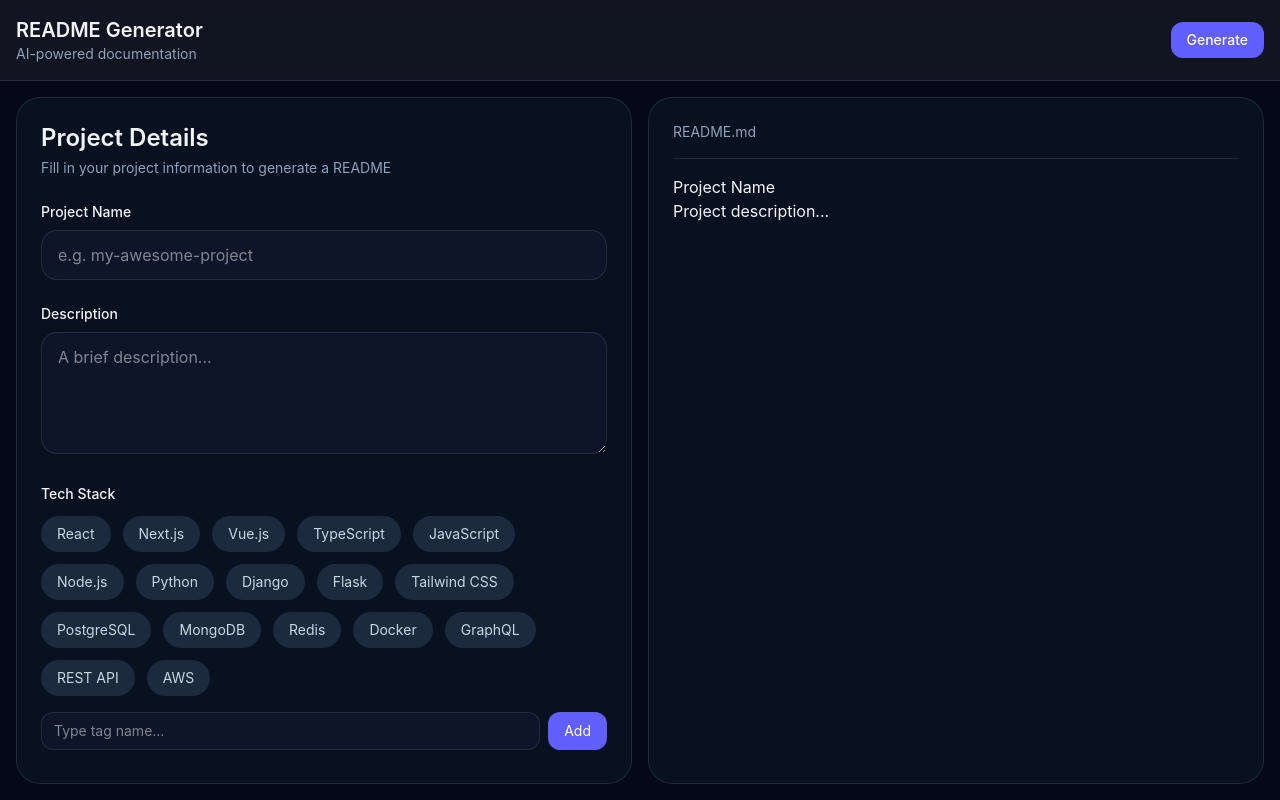
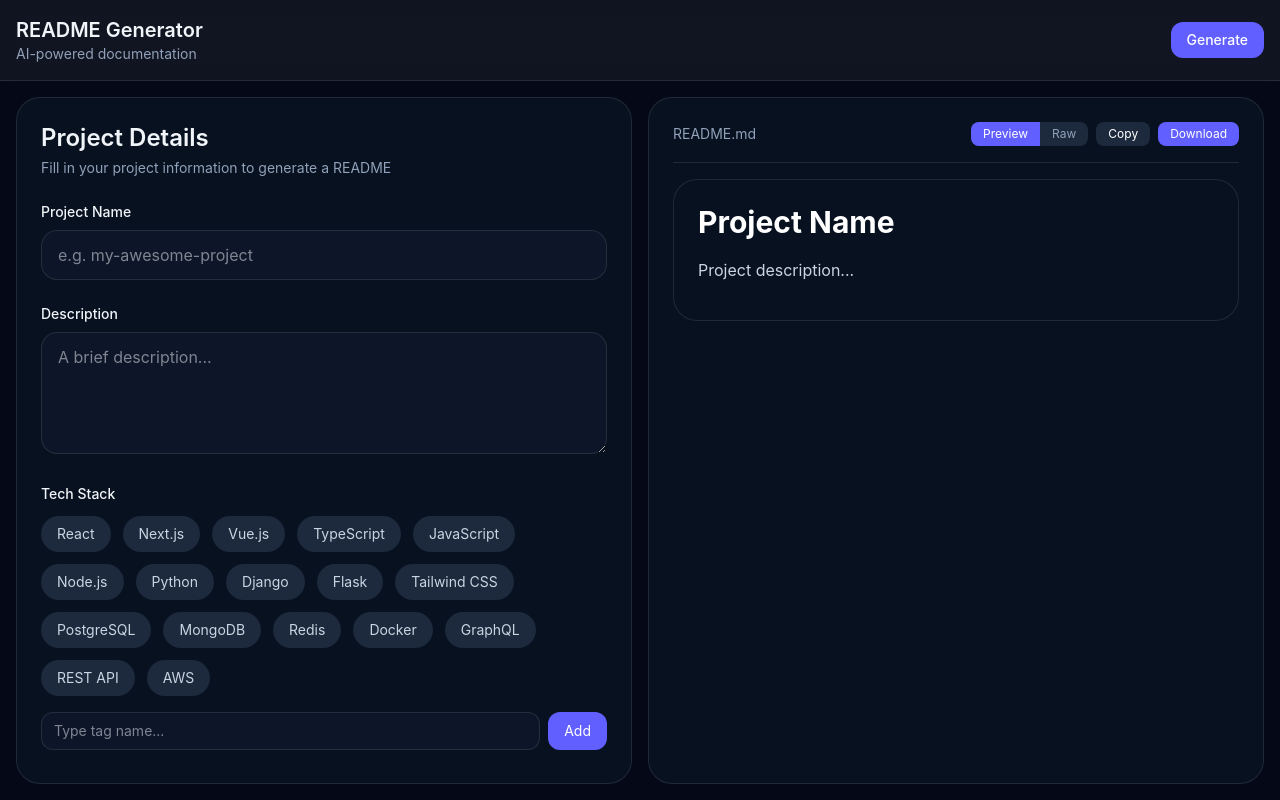
Before and after one commit to Cemrecicek/ai-readme-generator, a React (Vite) app: page / in a window 1280 px wide. Built offline with nearby package versions, Linux system fonts and the light colour scheme.

Commit message:
enhance preview panel with raw view, copy, and retry actions

```diff
--- a/src/features/generator/PreviewPanel.tsx
+++ b/src/features/generator/PreviewPanel.tsx
@@ -1,41 +1,193 @@
-import ReactMarkdown from "react-markdown";
+import { useState } from "react";
+import ReactMarkdown, { type Components } from "react-markdown";
 
 type Props = {
   projectName: string;
   description: string;
   tags: string[];
+  generatedMarkdown: string;
+  loading: boolean;
+  error: string;
+  onRetry: () => void;
+};
+
+const markdownComponents: Components = {
+  h1: ({ ...props }) => (
+    <h1 className="mt-0 mb-4 text-3xl font-bold text-white" {...props} />
+  ),
+  h2: ({ ...props }) => (
+    <h2 className="mt-8 mb-3 text-2xl font-semibold text-white" {...props} />
+  ),
+  h3: ({ ...props }) => (
+    <h3 className="mt-6 mb-2 text-xl font-semibold text-white" {...props} />
+  ),
+  p: ({ ...props }) => (
+    <p className="my-3 leading-7 text-slate-300" {...props} />
+  ),
+  ul: ({ ...props }) => (
+    <ul className="my-3 list-disc pl-6 space-y-2 text-slate-300" {...props} />
+  ),
+  ol: ({ ...props }) => (
+    <ol className="my-3 list-decimal pl-6 space-y-2 text-slate-300" {...props} />
+  ),
+  li: ({ ...props }) => <li className="leading-7" {...props} />,
+  strong: ({ ...props }) => (
+    <strong className="font-semibold text-white" {...props} />
+  ),
+  a: ({ ...props }) => (
+    <a className="text-indigo-400 underline hover:text-indigo-300" {...props} />
+  ),
+  code({ inline, children, ...props }: any) {
+    return inline ? (
+      <code className="bg-white/10 px-1 py-0.5 rounded text-pink-300" {...props}>
+        {children}
+      </code>
+    ) : (
+      <pre className="my-4 bg-slate-950/80 p-4 rounded-2xl overflow-x-auto">
+        <code {...props}>{children}</code>
+      </pre>
+    );
+  },
 };
 
 export default function PreviewPanel({
   projectName,
   description,
   tags,
+  generatedMarkdown,
+  loading,
+  error,
+  onRetry,
 }: Props) {
-  const markdown = `
+  const [copied, setCopied] = useState(false);
+  const [mode, setMode] = useState<"preview" | "raw">("preview");
+
+  const fallbackMarkdown = `
 # ${projectName || "Project Name"}
 
 ${description || "Project description..."}
 
-${
-  tags.length > 0
-    ? `## Tech Stack
+${tags.length > 0
+      ? `## Tech Stack
 
 ${tags.map((tag) => `- ${tag}`).join("\n")}`
-    : ""
-}
+      : ""
+    }
 `;
+
+  const markdownToShow =
+    generatedMarkdown && generatedMarkdown.length > 10
+      ? generatedMarkdown
+      : fallbackMarkdown;
+
+  const handleCopy = () => {
+    navigator.clipboard.writeText(markdownToShow);
+    setCopied(true);
+    setTimeout(() => setCopied(false), 2000);
+  };
+
+  const handleDownload = () => {
+    const blob = new Blob([markdownToShow], {
+      type: "text/markdown",
+    });
+
+    const url = URL.createObjectURL(blob);
+
+    const a = document.createElement("a");
+    a.href = url;
+    a.download = "README.md";
+
+    document.body.appendChild(a);
+    a.click();
+    document.body.removeChild(a);
+
+    URL.revokeObjectURL(url);
+  };
 
   return (
     <div className="flex flex-col h-full rounded-3xl border border-white/10 bg-[#07111f] p-6">
 
       {/* HEADER */}
-      <div className="mb-4 border-b border-white/10 pb-4 flex justify-between items-center">
+      <div className="mb-4 border-b border-white/10 pb-4 flex flex-col sm:flex-row sm:items-center justify-between gap-3">
+
         <span className="text-sm text-slate-400">README.md</span>
+
+        <div className="flex flex-wrap items-center gap-2 justify-end">
+
+          {/* TOGGLE */}
+          <div className="flex bg-slate-800 rounded-lg overflow-hidden text-xs">
+            <button
+              onClick={() => setMode("preview")}
+              className={`px-3 py-1 ${mode === "preview"
+                ? "bg-indigo-500 text-white"
+                : "text-slate-400"
+                }`}
+            >
+              Preview
+            </button>
+
+            <button
+              onClick={() => setMode("raw")}
+              className={`px-3 py-1 ${mode === "raw"
+                ? "bg-indigo-500 text-white"
+                : "text-slate-400"
+                }`}
+            >
+              Raw
+            </button>
+          </div>
+
+          {/* COPY */}
+          <button
+            onClick={handleCopy}
+            className="text-[10px] sm:text-xs bg-slate-800 hover:bg-slate-700 px-2 sm:px-3 py-1 rounded-lg text-white"
+          >
+            {copied ? "Copied!" : "Copy"}
+          </button>
+
+          {/* DOWNLOAD */}
+          <button
+            onClick={handleDownload}
+            className="text-[10px] sm:text-xs bg-indigo-500 hover:bg-indigo-400 px-2 sm:px-3 py-1 rounded-lg text-white"
+          >
+            Download
+          </button>
+
+        </div>
       </div>
 
-      {/* MARKDOWN CONTENT */}
-      <div className="flex-1 overflow-auto prose prose-invert max-w-none">
-        <ReactMarkdown>{markdown}</ReactMarkdown>
+      {/* CONTENT */}
+      <div className="rounded-3xl border border-white/10 bg-[#07111f] p-6">
+
+        {loading ? (
+          <p className="text-slate-400">Generating README...</p>
+        ) : error ? (
+          <div className="flex flex-col items-center justify-center text-center gap-4 bg-red-500/10 border border-red-500/20 p-6 rounded-xl">
+
+            <p className="text-red-400 font-medium">
+              {error}
+            </p>
+
+            <button
+              onClick={onRetry}
+              className="px-4 py-2 rounded-lg bg-red-500 hover:bg-red-400 text-white text-sm"
+            >
+              Retry
+            </button>
+
+          </div>
+        ) : mode === "preview" ? (
+          <div className="max-w-none">
+            <ReactMarkdown components={markdownComponents}>
+              {markdownToShow}
+            </ReactMarkdown>
+          </div>
+        ) : (
+          <pre className="text-sm text-slate-300 whitespace-pre-wrap leading-7">
+            {markdownToShow}
+          </pre>
+        )}
+
       </div>
     </div>
   );
```
